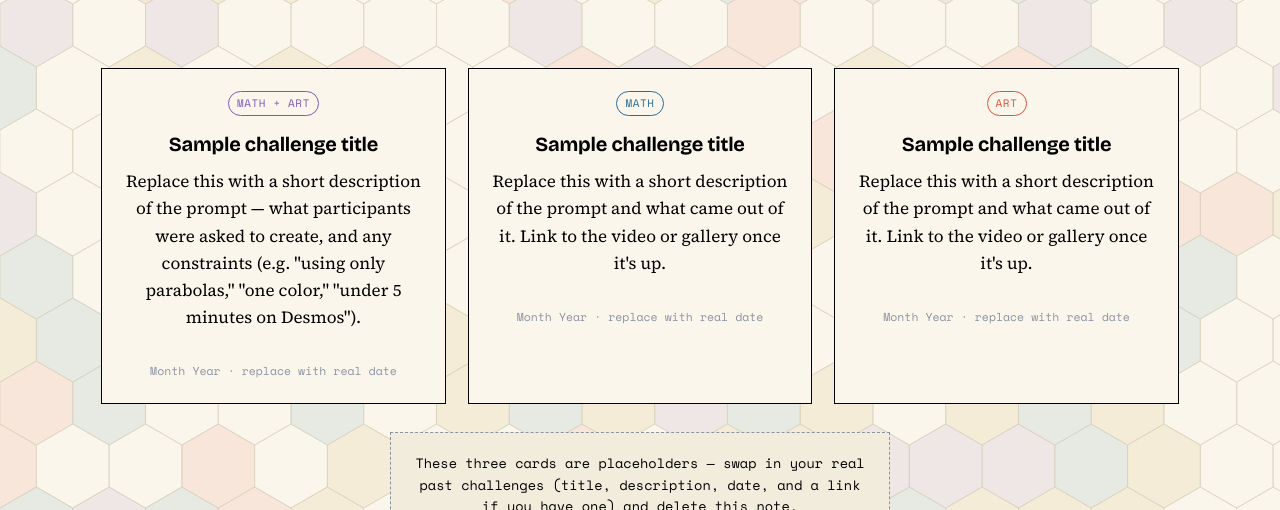
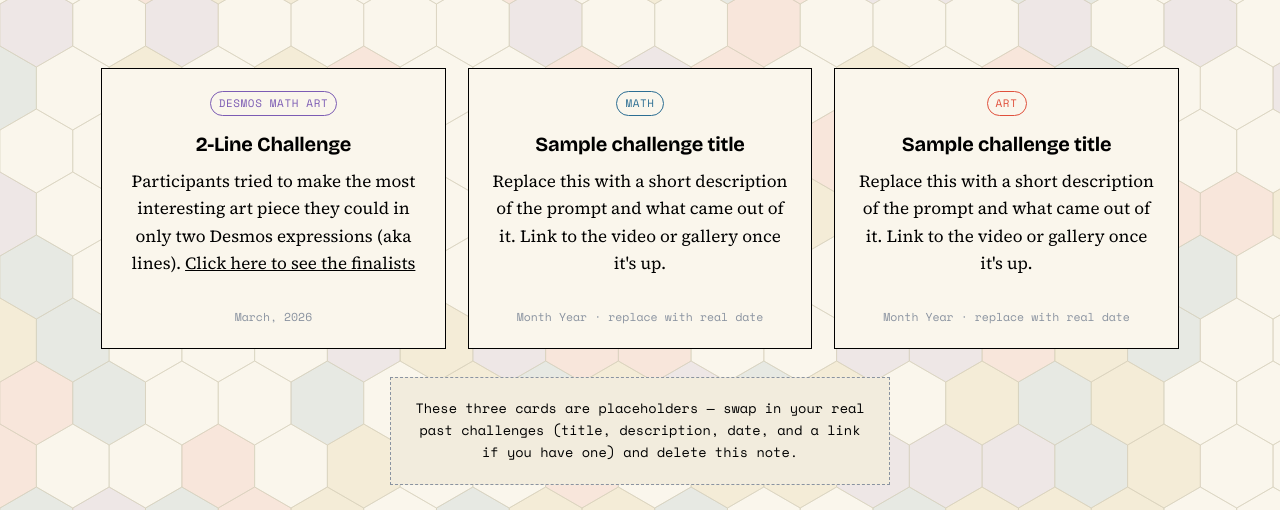
Before and after one commit to mathemagicland/mathemagicland.github.io, a plain HTML site: page challenges.html in a window 1280 px wide. Shown: the part 290-800 px from the top of the page. Drawn offline with nearby package versions, Linux system fonts and the light colour scheme.

Commit message:
Update challenges 1.html

```diff
--- a/challenges.html
+++ b/challenges.html
@@ -45,12 +45,11 @@
     <div class="card-grid">
 
       <div class="entry-card both">
-        <span class="tag">Math + Art</span>
-        <h3>Sample challenge title</h3>
-        <p>Replace this with a short description of the prompt — what participants were
-          asked to create, and any constraints (e.g. "using only parabolas," "one color,"
-          "under 5 minutes on Desmos").</p>
-        <span class="date">Month Year · replace with real date</span>
+        <span class="tag">Desmos Math Art</span>
+        <h3>2-Line Challenge</h3>
+        <p>Participants tried to make the most interesting art piece they could in only two Desmos expressions (aka lines).
+        <a href="https://www.desmos.com/gallery/08b8bf99-3876-432d-94b6-0004c85d20b6">Click here to see the finalists</a> </p>
+        <span class="date">March, 2026</span>
       </div>
 
       <div class="entry-card math">
```
